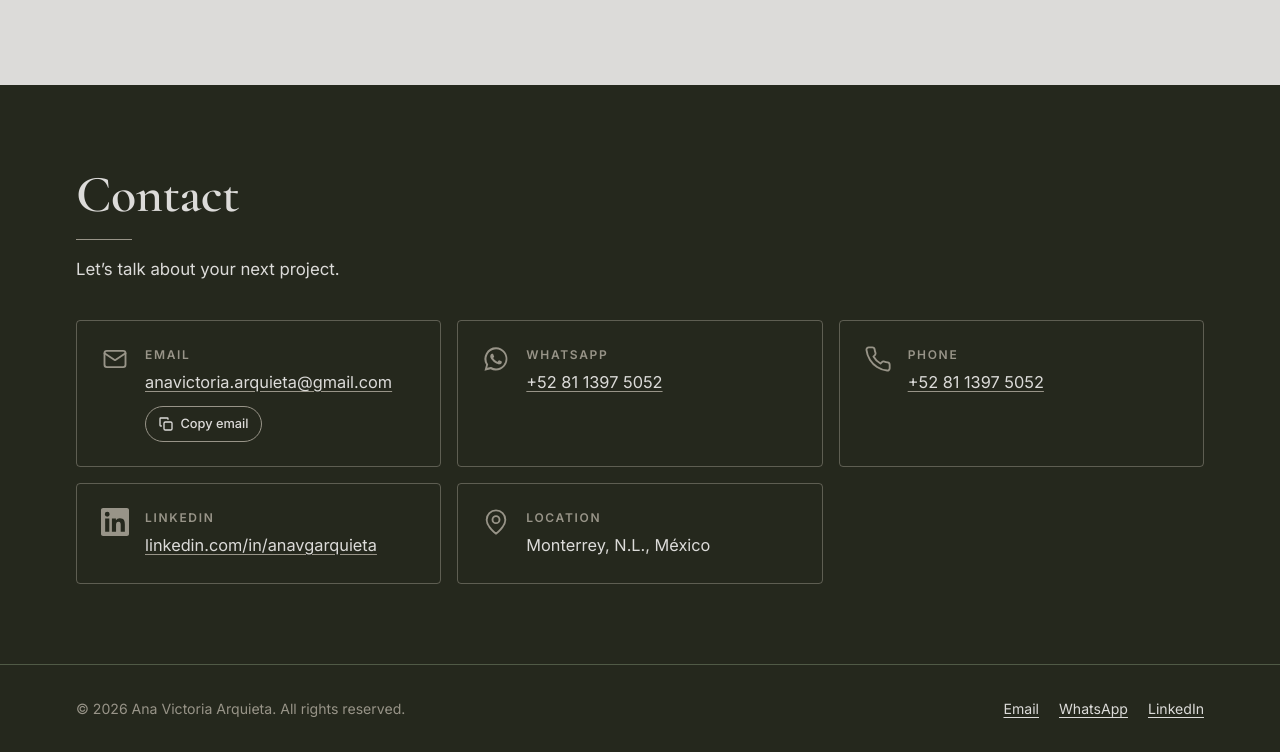
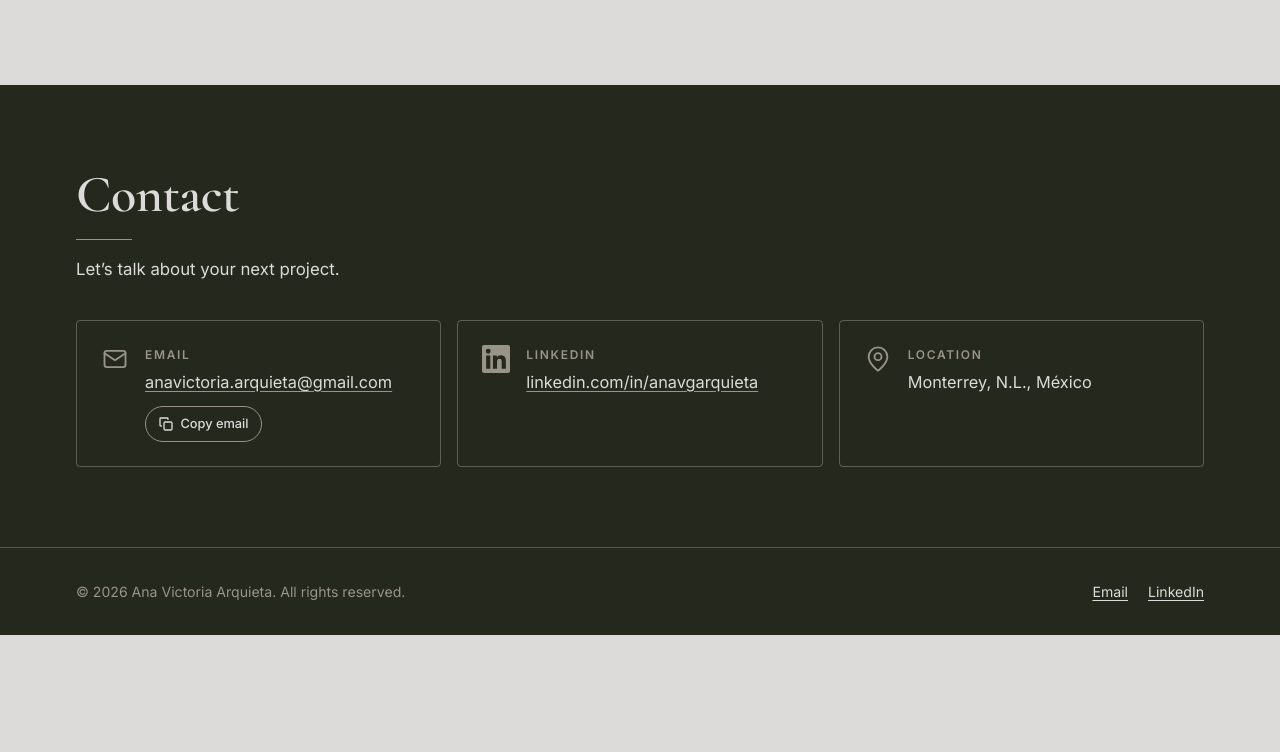
Before and after one commit to AA21996/AnaArquietaportfolio, a plain HTML site: page index.html in a window 1280 px wide. Shown: the part 3284-4036 px from the top of the page. After the commit the page ends 3919 px from the top, so only its background shows below. Drawn offline with nearby package versions, Linux system fonts and the light colour scheme; no server answers.

```diff
--- a/index.html
+++ b/index.html
@@ -231,20 +231,6 @@
             </div>
           </li>
           <li class="contact-card reveal">
-            <svg class="contact-card__icon" aria-hidden="true" viewBox="0 0 24 24" fill="currentColor"><path d="M12.04 2a9.9 9.9 0 0 0-8.5 15l-1.4 5.1 5.24-1.37A9.9 9.9 0 1 0 12.04 2Zm0 18.1a8.2 8.2 0 0 1-4.18-1.15l-.3-.18-3.1.82.83-3.03-.2-.31a8.2 8.2 0 1 1 6.95 3.85Zm4.5-6.14c-.25-.12-1.46-.72-1.69-.8-.23-.08-.39-.12-.55.12-.17.25-.64.8-.78.97-.14.16-.29.18-.54.06a6.7 6.7 0 0 1-3.32-2.9c-.25-.43.25-.4.72-1.33.08-.17.04-.3-.02-.43-.06-.12-.55-1.33-.76-1.82-.2-.48-.4-.41-.55-.42h-.47a.9.9 0 0 0-.65.3 2.74 2.74 0 0 0-.85 2.04 4.76 4.76 0 0 0 1 2.53 10.9 10.9 0 0 0 4.17 3.68c1.55.67 2.16.73 2.94.61.47-.07 1.46-.6 1.66-1.17.2-.58.2-1.07.15-1.17-.06-.1-.22-.17-.47-.29Z"/></svg>
-            <div class="contact-card__body">
-              <p class="contact-card__label">WhatsApp</p>
-              <a class="contact-card__value" data-contact="whatsapp" href="https://wa.me/528113975052" target="_blank" rel="noopener">+52 81 1397 5052<span class="visually-hidden" data-i18n="a11y.newTab">(opens in a new tab)</span></a>
-            </div>
-          </li>
-          <li class="contact-card reveal">
-            <svg class="contact-card__icon" aria-hidden="true" viewBox="0 0 24 24" fill="none" stroke="currentColor" stroke-width="1.6" stroke-linecap="round" stroke-linejoin="round"><path d="M22 16.9v3a2 2 0 0 1-2.2 2 19.8 19.8 0 0 1-8.6-3.1 19.5 19.5 0 0 1-6-6A19.8 19.8 0 0 1 2.1 4.2 2 2 0 0 1 4.1 2h3a2 2 0 0 1 2 1.7c.13.96.36 1.9.7 2.8a2 2 0 0 1-.45 2.1L8.1 9.9a16 16 0 0 0 6 6l1.27-1.27a2 2 0 0 1 2.1-.45c.9.34 1.84.57 2.8.7a2 2 0 0 1 1.7 2Z"/></svg>
-            <div class="contact-card__body">
-              <p class="contact-card__label" data-i18n="contact.phone">Phone</p>
-              <a class="contact-card__value" data-contact="phone" href="tel:+528113975052">+52 81 1397 5052</a>
-            </div>
-          </li>
-          <li class="contact-card reveal">
             <svg class="contact-card__icon" aria-hidden="true" viewBox="0 0 24 24" fill="currentColor"><path d="M20.45 20.45h-3.56v-5.57c0-1.33-.02-3.04-1.85-3.04-1.85 0-2.14 1.45-2.14 2.94v5.67H9.35V9h3.41v1.56h.05a3.74 3.74 0 0 1 3.37-1.85c3.6 0 4.27 2.37 4.27 5.46v6.28ZM5.34 7.43a2.06 2.06 0 1 1 0-4.13 2.06 2.06 0 0 1 0 4.13ZM7.12 20.45H3.56V9h3.56v11.45ZM22.22 0H1.77C.79 0 0 .77 0 1.73v20.54C0 23.23.79 24 1.77 24h20.45c.98 0 1.78-.77 1.78-1.73V1.73C24 .77 23.2 0 22.22 0Z"/></svg>
             <div class="contact-card__body">
               <p class="contact-card__label">LinkedIn</p>
@@ -270,7 +256,6 @@
       <p>© <span id="year">2026</span> Ana Victoria Arquieta. <span data-i18n="footer.rights">All rights reserved.</span></p>
       <ul class="site-footer__links">
         <li><a data-contact="email" href="mailto:anavictoria.arquieta@gmail.com" data-i18n="contact.email">Email</a></li>
-        <li><a data-contact="whatsapp" href="https://wa.me/528113975052" target="_blank" rel="noopener">WhatsApp</a></li>
         <li><a data-contact="linkedin" href="https://www.linkedin.com/in/anavgarquieta" target="_blank" rel="noopener">LinkedIn</a></li>
       </ul>
     </div>
```
